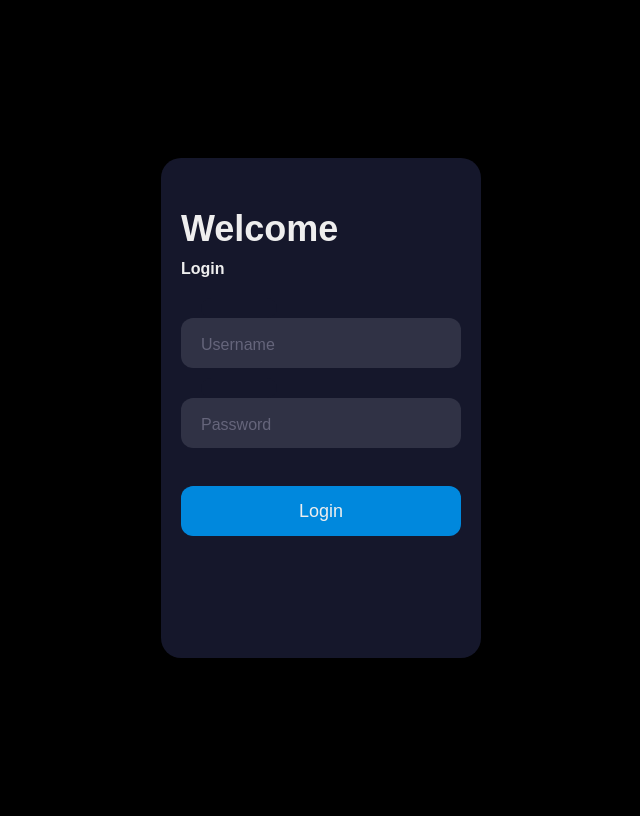
After one commit to bryanhennes/BCS350Capstone, a PHP site: page /loginMain.php in a window 1280 px wide. The commit adds this page. Shown: the whole page, without its empty margins (319-959 px from the left). Run offline with PHP 8.4, Linux system fonts and the light colour scheme.

Commit message:
layout improvements

```diff
--- /dev/null
+++ b/loginMain.php
@@ -0,0 +1,174 @@
+<!DOCTYPE html>
+
+<html>
+
+<style>
+body {
+  align-items: center;
+  background-color: #000;
+  display: flex;
+  justify-content: center;
+  height: 100vh;
+}
+
+.form {
+  background-color: #15172b;
+  border-radius: 20px;
+  box-sizing: border-box;
+  height: 500px;
+  padding: 20px;
+  width: 320px;
+}
+
+.title {
+  color: #eee;
+  font-family: sans-serif;
+  font-size: 36px;
+  font-weight: 600;
+  margin-top: 30px;
+}
+
+.subtitle {
+  color: #eee;
+  font-family: sans-serif;
+  font-size: 16px;
+  font-weight: 600;
+  margin-top: 10px;
+}
+
+.input-container {
+  height: 50px;
+  position: relative;
+  width: 100%;
+}
+
+.ic1 {
+  margin-top: 40px;
+}
+
+.ic2 {
+  margin-top: 30px;
+}
+
+.input {
+  background-color: #303245;
+  border-radius: 12px;
+  border: 0;
+  box-sizing: border-box;
+  color: #eee;
+  font-size: 18px;
+  height: 100%;
+  outline: 0;
+  padding: 4px 20px 0;
+  width: 100%;
+}
+
+.cut {
+  background-color: #15172b;
+  border-radius: 10px;
+  height: 20px;
+  left: 20px;
+  position: absolute;
+  top: -20px;
+  transform: translateY(0);
+  transition: transform 200ms;
+  width: 76px;
+}
+
+.cut-short {
+  width: 50px;
+}
+
+.input:focus ~ .cut,
+.input:not(:placeholder-shown) ~ .cut {
+  transform: translateY(8px);
+}
+
+.placeholder {
+  color: #65657b;
+  font-family: sans-serif;
+  left: 20px;
+  line-height: 14px;
+  pointer-events: none;
+  position: absolute;
+  transform-origin: 0 50%;
+  transition: transform 200ms, color 200ms;
+  top: 20px;
+}
+
+.input:focus ~ .placeholder,
+.input:not(:placeholder-shown) ~ .placeholder {
+  transform: translateY(-30px) translateX(10px) scale(0.75);
+}
+
+.input:not(:placeholder-shown) ~ .placeholder {
+  color: #808097;
+}
+
+.input:focus ~ .placeholder {
+  color: #dc2f55;
+}
+
+.submit {
+  background-color: #08d;
+  border-radius: 12px;
+  border: 0;
+  box-sizing: border-box;
+  color: #eee;
+  cursor: pointer;
+  font-size: 18px;
+  height: 50px;
+  margin-top: 38px;
+  // outline: 0;
+  text-align: center;
+  width: 100%;
+}
+
+.submit:active {
+  background-color: #06b;
+}
+
+
+
+
+</style>
+
+    <head>
+        <meta charset="utf-8">
+        <meta http-equiv="X-UA-Compatible" content="IE=edge">
+        <title></title>
+        <meta name="description" content="">
+        <meta name="viewport" content="width=device-width, initial-scale=1">
+        <link rel="stylesheet" href="">
+    </head>
+    <body>
+        <!--[if lt IE 7]>
+            <p class="browsehappy">You are using an <strong>outdated</strong> browser. Please <a href="#">upgrade your browser</a> to improve your experience.</p>
+        <![endif]-->
+
+    <div class="form">
+      <div class="title">Welcome</div>
+      <div class="subtitle">Login</div>
+      <div class="input-container ic1">
+        <input id="username" class="input" type="text" placeholder=" " />
+        <div class="cut"></div>
+        <label for="username" class="placeholder">Username</label>
+      </div>
+      <div class="input-container ic2">
+        <input id="password" class="input" type="text" placeholder=" " />
+        <div class="cut"></div>
+        <label for="password" class="placeholder">Password</label>
+      </div>
+      <form method="post" action="mainMenu.php" >
+            <button type="submit" class="submit">Login</button>
+            <!-- This should use dbprocess.php as action to check login credentials -->
+            <!-- For now bring to main menu instead-->
+
+        </form>
+
+    </div>
+
+
+        <script src="" async defer></script>
+    </body>
+</html>
```
Also changed, not shown: addGames.php (+133 -6 lines), deleteGames.php (+28 -3 lines), displayGames.php (+3 -4 lines), login.html (deleted, +0 -31 lines), mainMenu.php (+86 -20 lines).
